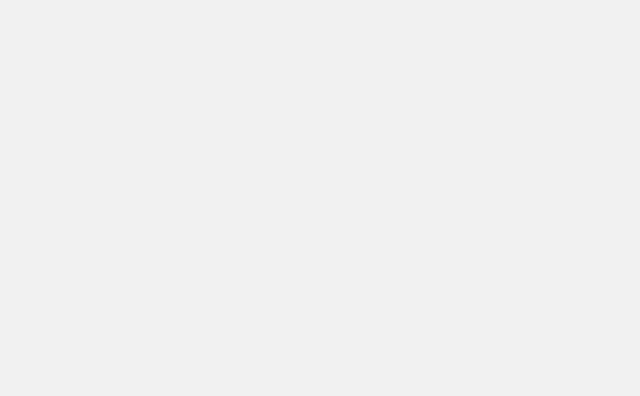
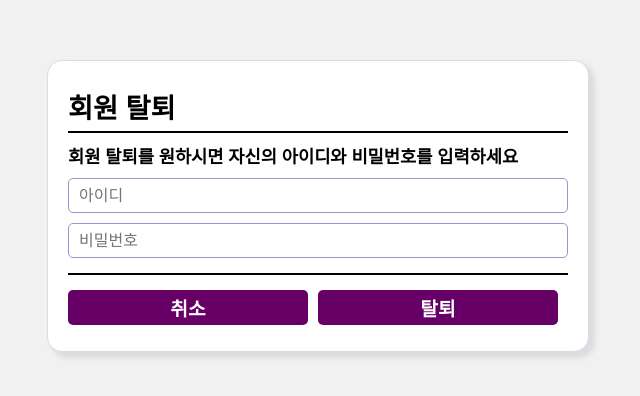
Before and after one commit to bin778/CustomPCBuilder, a React (Create React App) app in the folder frontend/: page /account_delete in a window 1280 px wide. Before the commit this address had no page. Shown: the part 194-590 px from the top of the page, without its empty margins (322-962 px from the left). Built offline with nearby package versions, Linux system fonts and the light colour scheme.

Commit message:
feat accountdelete

```diff
--- a/frontend/src/App.js
+++ b/frontend/src/App.js
@@ -4,6 +4,7 @@
 import Main from "./view/Main.jsx";
 import SignUp from "./view/SignUp.jsx";
 import Quote from "./view/Quote.jsx";
+import AccountDelete from "./view/AccountDelete.jsx";
 
 function App() {
   return (
@@ -13,6 +14,7 @@
         <Link to="/main"></Link>
         <Link to="/sign_up"></Link>
         <link to="/quote"></link>
+        <link to="/account_delete"></link>
       </header>
       <main>
         <Routes>
@@ -20,6 +22,7 @@
           <Route path="/main" element={<Main />} />
           <Route path="/sign_up" element={<SignUp />} />
           <Route path="/quote" element={<Quote />} />
+          <Route path="/account_delete" element={<AccountDelete />} />
         </Routes>
       </main>
     </BrowserRouter>
--- /dev/null
+++ b/frontend/src/css/AccountDelete.scss
@@ -0,0 +1,78 @@
+* { padding: 0; margin: 0; }
+
+body {
+  overflow-x: hidden;
+  overflow-y: scroll;
+}
+
+.delete-layer {
+  margin: 0 auto;
+  width: 1920px;
+}
+
+.delete-form {
+  position: absolute;
+  top: 50%;
+  left: 50%;
+  transform: translate(-50%, -50%);
+  width: 500px;
+  height: 250px;
+  padding: 20px;
+  background-color: #ffffff;
+  border: 1px solid #dadce0;
+  border-radius: 15px;
+  box-shadow: 5px 5px 5px 1px #dadce0;
+
+  .delete-logo, .delete-context {
+    position: relative;
+    margin: 5px auto;
+    color: #000000;
+    font-family: Arial, Helvetica, sans-serif;
+    font-size: 1.7rem;
+    font-weight: bold;
+  }
+
+  .delete-context {
+    font-size: 1.1rem;
+    margin: 10px auto;
+  }
+
+  .delete-line {
+    border: 1px solid #000000;
+    margin: 5px auto;
+  }
+
+  // 로그인 폼
+  .delete-input {
+    width: calc(100%);
+    height: 35px;
+    border: 1px solid #9C94D0;
+    border-radius: 5px;
+    box-sizing: border-box;
+    font-size: 16px;
+    margin-bottom: 10px;
+    padding: 0 10px;
+
+    &:focus {
+      outline: none !important;
+      border-color: #660066;
+      box-shadow: 0 0 0 2px #dadce0;
+      caret-color: #660066;
+    }
+  }
+
+  .delete-button {
+    width: calc(50% - 10px);
+    height: 35px;
+    border: none;
+    background-color: #660066;
+    border-radius: 5px;
+    box-sizing: border-box;
+    font-size: 1.2rem;
+    font-family: Arial, Helvetica, sans-serif;
+    color: #ffffff;
+    font-weight: bold;
+    margin: 10px 10px 0 0;
+    cursor: pointer;
+  }
+}
--- a/frontend/src/css/Header.scss
+++ b/frontend/src/css/Header.scss
@@ -28,7 +28,7 @@
   // 로그인 메뉴 디자인
   .login-menu {
     position: relative;
-    left: 670px;
+    left: 550px;
     color: #FFFFFF;
     margin-left: 30px;
     font-family: Arial, Helvetica, sans-serif;
@@ -41,7 +41,7 @@
     width: 70px;
     margin: auto;
     top: 25px;
-    left: 700px;
+    left: 580px;
     color: #FFFFFF;
     filter: invert(100%);
   }
--- /dev/null
+++ b/frontend/src/view/AccountDelete.jsx
@@ -0,0 +1,56 @@
+import { useState } from "react";
+import { useNavigate } from "react-router-dom";
+import axios from 'axios'
+
+// SCSS 파일
+import "../css/AccountDelete.scss"
+
+export default function AccountDelete() {
+  let [id, setId] = useState('');
+  let [pw, setPw] = useState('');
+  const navigate = useNavigate();
+
+  const onClickDelete = (e) => {
+    console.log(id, pw);
+
+    if(!id) {
+      alert("아이디(이메일)를 입력해주세요!");
+      return;
+    }
+
+    if(!pw) {
+      alert("비밀번호를 입력해주세요!");
+      return;
+    }
+  }
+
+  // 메인 페이지로 이동
+  const goToMain = () => {
+    navigate("/main");
+  }
+
+  return (
+    <div className="delete-layer">
+      <div className="delete-form">
+        <div className="delete-logo">회원 탈퇴</div>
+        <div className="delete-line"></div>
+        <div className="delete-context">회원 탈퇴를 원하시면 자신의 아이디와 비밀번호를 입력하세요</div>
+        <div>
+          <input type="text" placeholder="아이디" id="id" className="delete-input" onChange={e => {
+            setId(e.target.value);
+          }}/>
+        </div>
+        <div>
+          <input type="password" placeholder="비밀번호" id="password" className="delete-input" onChange={e => {
+            setPw(e.target.value);
+          }}/>
+        </div>
+        <div className="delete-line"></div>
+        <div>
+          <button type="button" className="delete-button" onClick={goToMain}>취소</button>
+          <button type="button" className="delete-button" onClick={onClickDelete}>탈퇴</button>
+          </div>
+      </div>
+    </div>
+  )
+}
--- a/frontend/src/view/Component/Header.jsx
+++ b/frontend/src/view/Component/Header.jsx
@@ -12,6 +12,11 @@
   // 로그인 페이지 이동
   const goToLogin = () => {
     navigate("/");
+  }
+
+  // 로그인 페이지 이동
+  const goToAccountDelete = () => {
+    navigate("/account_delete");
   }
 
   // 메인 페이지 이동
@@ -33,6 +38,7 @@
       <span className="main-menu">맞춤 견적</span>
       <span className="main-menu">질문 게시판</span>
       {/* 로그 아웃 메뉴 */}
+      <span className="login-menu" onClick={goToAccountDelete}>회원 탈퇴</span>
       <span className="login-menu" onClick={goToLogin}>로그아웃</span>
       <img src={LOGIN_LOGO} className="login-logo" alt="" />
     </div>
```
